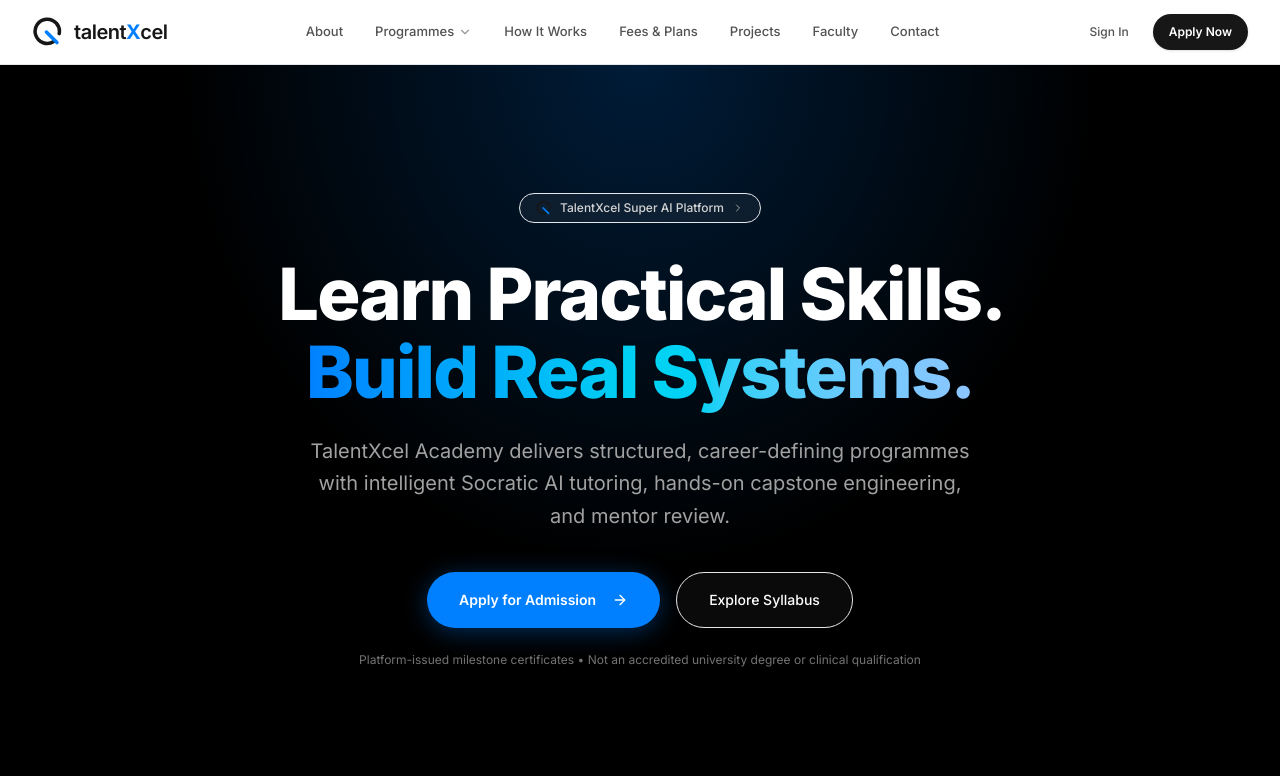
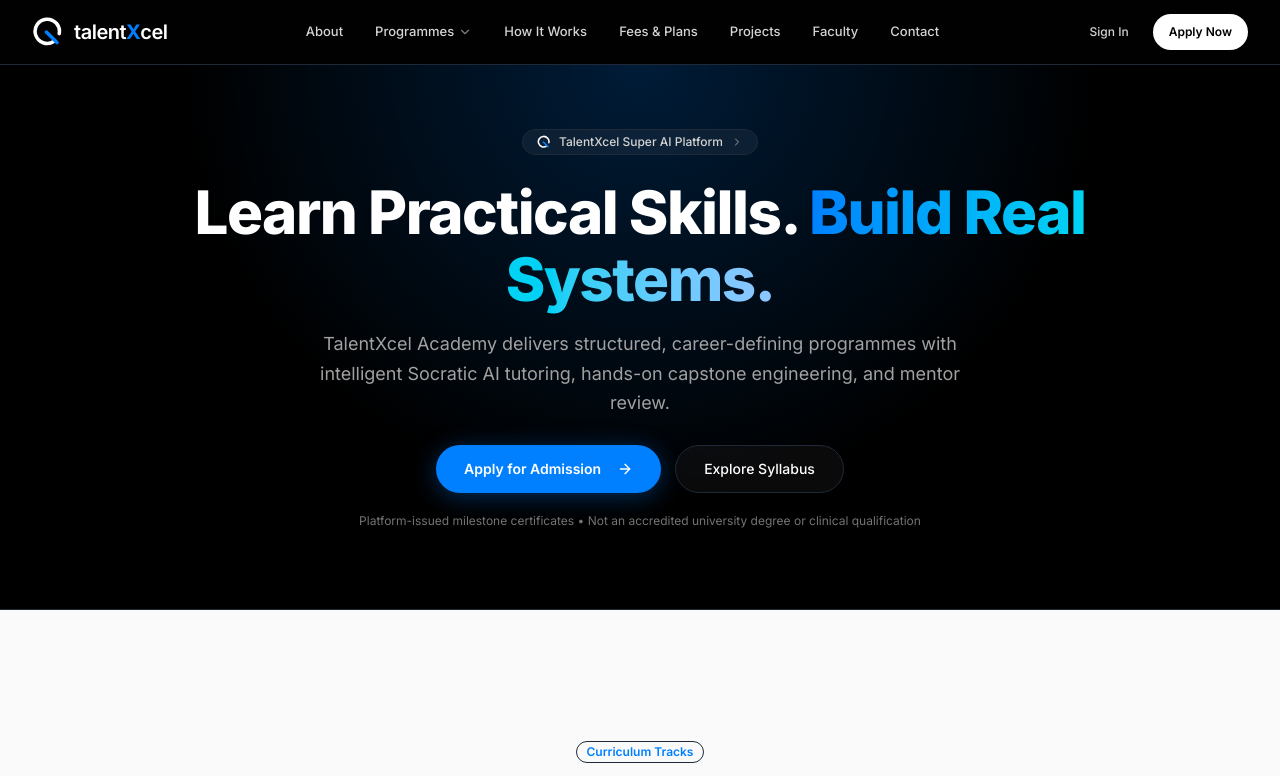
Before and after one commit to superapp124-cloud/TalentxcelNet, a Next.js app: page / in a window 1280 px wide. Shown: the top 776 px of the page. Built offline with nearby package versions, Linux system fonts and the light colour scheme.

Commit message:
feat(ui): Seamless Apple Obsidian navbar integration and optimized hero vertical rhythm

```diff
--- a/app/(public)/page.tsx
+++ b/app/(public)/page.tsx
@@ -127,39 +127,39 @@
   return (
     <div className="bg-white dark:bg-black text-neutral-900 dark:text-neutral-100 selection:bg-[#0080FF] selection:text-white">
       {/* Hero Section — Apple-style Obsidian Dark Surface */}
-      <section className="relative overflow-hidden bg-[#000000] text-white pt-24 pb-28 sm:pt-32 sm:pb-36 border-b border-white/[0.08]">
+      <section className="relative overflow-hidden bg-[#000000] text-white pt-12 pb-14 sm:pt-16 sm:pb-20 border-b border-white/[0.08]">
         {/* Subtle Ambient Radial Lighting */}
         <div
-          className="pointer-events-none absolute top-0 left-1/2 -translate-x-1/2 w-[1000px] h-[550px] bg-[radial-gradient(ellipse_at_top,_rgba(0,128,255,0.22),_transparent_65%)]"
+          className="pointer-events-none absolute top-0 left-1/2 -translate-x-1/2 w-[1000px] h-[480px] bg-[radial-gradient(ellipse_at_top,_rgba(0,128,255,0.22),_transparent_65%)]"
           aria-hidden="true"
         />
 
         <div className="relative mx-auto max-w-7xl px-4 sm:px-6 lg:px-8 text-center">
           {/* Brand Announcement Pill */}
-          <div className="inline-flex items-center gap-2 rounded-full border border-white/[0.15] bg-white/[0.05] px-4 py-1.5 text-xs font-medium backdrop-blur-md mb-8 hover:bg-white/[0.08] transition-colors">
-            <TalentXcelEmblem className="h-4 w-4" />
+          <div className="inline-flex items-center gap-2 rounded-full border border-white/[0.15] bg-white/[0.05] px-3.5 py-1 text-xs font-medium backdrop-blur-md mb-6 hover:bg-white/[0.08] transition-colors">
+            <TalentXcelEmblem className="h-3.5 w-3.5" pixelSize={16} />
             <span className="text-neutral-300">TalentXcel Super AI Platform</span>
             <ChevronRight className="h-3 w-3 text-neutral-400" />
           </div>
 
           {/* Apple-grade Headline with subtle gradient typography */}
-          <h1 className="text-4xl sm:text-6xl lg:text-7xl font-extrabold tracking-tight text-white max-w-4xl mx-auto leading-[1.08]">
+          <h1 className="text-4xl sm:text-5xl lg:text-6xl font-extrabold tracking-tight text-white max-w-4xl mx-auto leading-[1.12]">
             Learn Practical Skills.{' '}
             <span className="bg-gradient-to-r from-[#0080FF] via-cyan-400 to-blue-300 bg-clip-text text-transparent">
               Build Real Systems.
             </span>
           </h1>
 
-          <p className="mt-6 text-lg sm:text-xl text-neutral-400 max-w-2xl mx-auto font-normal leading-relaxed">
+          <p className="mt-4 text-base sm:text-lg text-neutral-400 max-w-2xl mx-auto font-normal leading-relaxed">
             TalentXcel Academy delivers structured, career-defining programmes with intelligent Socratic AI tutoring, hands-on capstone engineering, and mentor review.
           </p>
 
           {/* Action Pills */}
-          <div className="mt-10 flex flex-col sm:flex-row items-center justify-center gap-4">
+          <div className="mt-7 flex flex-col sm:flex-row items-center justify-center gap-3.5">
             <Link href="/apply">
               <Button
-                size="xl"
-                className="rounded-full bg-[#0080FF] hover:bg-[#0070E0] text-white px-8 font-semibold text-sm shadow-[0_4px_24px_rgba(0,128,255,0.35)] transition-all hover:scale-[1.02] active:scale-[0.98]"
+                size="lg"
+                className="rounded-full bg-[#0080FF] hover:bg-[#0070E0] text-white px-7 font-semibold text-sm shadow-[0_4px_24px_rgba(0,128,255,0.35)] transition-all hover:scale-[1.02] active:scale-[0.98]"
               >
                 Apply for Admission
                 <ArrowRight className="ml-2 h-4 w-4" />
@@ -167,16 +167,16 @@
             </Link>
             <Link href="/programmes">
               <Button
-                size="xl"
+                size="lg"
                 variant="outline"
-                className="rounded-full border-white/20 bg-white/[0.04] text-white hover:bg-white/[0.1] px-8 font-medium text-sm backdrop-blur-md"
+                className="rounded-full border-white/20 bg-white/[0.04] text-white hover:bg-white/[0.1] px-7 font-medium text-sm backdrop-blur-md"
               >
                 Explore Syllabus
               </Button>
             </Link>
           </div>
 
-          <p className="mt-6 text-xs text-neutral-500">
+          <p className="mt-5 text-xs text-neutral-500">
             Platform-issued milestone certificates • Not an accredited university degree or clinical qualification
           </p>
         </div>
--- a/app/layout.tsx
+++ b/app/layout.tsx
@@ -62,7 +62,7 @@
       <body className={`${inter.variable} font-sans antialiased`}>
         <ThemeProvider
           attribute="class"
-          defaultTheme="light"
+          defaultTheme="dark"
           enableSystem
           disableTransitionOnChange
         >
--- a/components/brand/logo.tsx
+++ b/components/brand/logo.tsx
@@ -40,10 +40,9 @@
       {/* Outer circular track with bottom-right aperture */}
       <path
         d="M 68 80 A 38 38 0 1 1 85 55"
-        stroke="#0F172A"
+        stroke="currentColor"
         strokeWidth="11"
         strokeLinecap="round"
-        className="stroke-neutral-900 dark:stroke-white"
       />
       {/* Dynamic angled accent bar */}
       <line
@@ -80,10 +79,10 @@
       />
     </div>
   ) : (
-    <div className={`flex items-center gap-2.5 select-none shrink-0 ${className}`}>
+    <div className={`flex items-center gap-2.5 select-none shrink-0 text-white dark:text-white ${className}`}>
       <TalentXcelEmblem className={emblem} pixelSize={px} />
       {variant === 'full' && (
-        <span className={`font-semibold tracking-tight text-neutral-900 dark:text-white ${text} font-sans leading-none inline-flex items-baseline`}>
+        <span className={`font-semibold tracking-tight text-white ${text} font-sans leading-none inline-flex items-baseline`}>
           talent<span className="font-bold text-[#0080FF]">X</span>cel
         </span>
       )}
--- a/components/public/navbar.tsx
+++ b/components/public/navbar.tsx
@@ -31,13 +31,13 @@
   const [openDropdown, setOpenDropdown] = useState<string | null>(null)
 
   return (
-    <header className="sticky top-0 z-50 border-b border-black/[0.06] dark:border-white/[0.08] bg-white/80 dark:bg-black/80 backdrop-blur-2xl transition-all">
+    <header className="sticky top-0 z-50 border-b border-white/[0.08] bg-[#000000]/85 backdrop-blur-2xl transition-all">
       <nav
         className="mx-auto flex h-16 max-w-7xl items-center justify-between px-4 sm:px-6 lg:px-8"
         aria-label="Main navigation"
       >
         {/* Official Brand Logo */}
-        <Logo size="md" variant="full" href="/" />
+        <Logo size="md" variant="full" href="/" className="text-white" />
 
         {/* Desktop Nav with Apple-like minimalism */}
         <div className="hidden lg:flex items-center gap-1">
@@ -45,7 +45,7 @@
             link.children ? (
               <div key={link.label} className="relative">
                 <button
-                  className="flex items-center gap-1 rounded-full px-3.5 py-1.5 text-[13px] font-medium text-neutral-600 dark:text-neutral-300 hover:text-black dark:hover:text-white hover:bg-black/[0.04] dark:hover:bg-white/[0.06] transition-colors"
+                  className="flex items-center gap-1 rounded-full px-3.5 py-1.5 text-[13px] font-medium text-neutral-300 hover:text-white hover:bg-white/[0.08] transition-colors"
                   onClick={() => setOpenDropdown(openDropdown === link.label ? null : link.label)}
                   aria-expanded={openDropdown === link.label}
                   aria-haspopup="true"
@@ -59,12 +59,12 @@
                   />
                 </button>
                 {openDropdown === link.label && (
-                  <div className="absolute top-full left-0 mt-2 w-72 rounded-2xl border border-black/[0.08] dark:border-white/[0.1] bg-white/95 dark:bg-neutral-900/95 backdrop-blur-xl p-2 shadow-2xl animate-in fade-in zoom-in-95 duration-150">
+                  <div className="absolute top-full left-0 mt-2 w-72 rounded-2xl border border-white/[0.1] bg-neutral-900/95 backdrop-blur-xl p-2 shadow-2xl animate-in fade-in zoom-in-95 duration-150">
                     {link.children.map((child) => (
                       <Link
                         key={child.href}
                         href={child.href}
-                        className="flex items-center justify-between rounded-xl px-3 py-2 text-[13px] text-neutral-600 dark:text-neutral-300 hover:bg-black/[0.04] dark:hover:bg-white/[0.06] hover:text-black dark:hover:text-white transition-colors"
+                        className="flex items-center justify-between rounded-xl px-3 py-2 text-[13px] text-neutral-300 hover:bg-white/[0.08] hover:text-white transition-colors"
                         onClick={() => setOpenDropdown(null)}
                       >
                         <span>{child.label}</span>
@@ -82,7 +82,7 @@
               <Link
                 key={link.href}
                 href={link.href}
-                className="rounded-full px-3.5 py-1.5 text-[13px] font-medium text-neutral-600 dark:text-neutral-300 hover:text-black dark:hover:text-white hover:bg-black/[0.04] dark:hover:bg-white/[0.06] transition-colors"
+                className="rounded-full px-3.5 py-1.5 text-[13px] font-medium text-neutral-300 hover:text-white hover:bg-white/[0.08] transition-colors"
               >
                 {link.label}
               </Link>
@@ -96,7 +96,7 @@
             <Button
               variant="ghost"
               size="sm"
-              className="text-xs font-medium rounded-full text-neutral-600 dark:text-neutral-300 hover:text-black dark:hover:text-white"
+              className="text-xs font-medium rounded-full text-neutral-300 hover:text-white hover:bg-white/[0.08]"
             >
               Sign In
             </Button>
@@ -104,7 +104,7 @@
           <Link href="/apply">
             <Button
               size="sm"
-              className="rounded-full bg-neutral-900 text-white dark:bg-white dark:text-black hover:bg-neutral-800 dark:hover:bg-neutral-100 text-xs font-semibold px-4 shadow-sm"
+              className="rounded-full bg-white text-black hover:bg-neutral-100 text-xs font-semibold px-4 shadow-sm"
             >
               Apply Now
             </Button>
@@ -113,7 +113,7 @@
 
         {/* Mobile menu button */}
         <button
-          className="lg:hidden p-2 rounded-xl text-neutral-600 dark:text-neutral-300 hover:text-black dark:hover:text-white hover:bg-black/[0.04] dark:hover:bg-white/[0.06]"
+          className="lg:hidden p-2 rounded-xl text-neutral-300 hover:text-white hover:bg-white/[0.08]"
           onClick={() => setMobileOpen(!mobileOpen)}
           aria-label={mobileOpen ? 'Close menu' : 'Open menu'}
           aria-expanded={mobileOpen}
```
